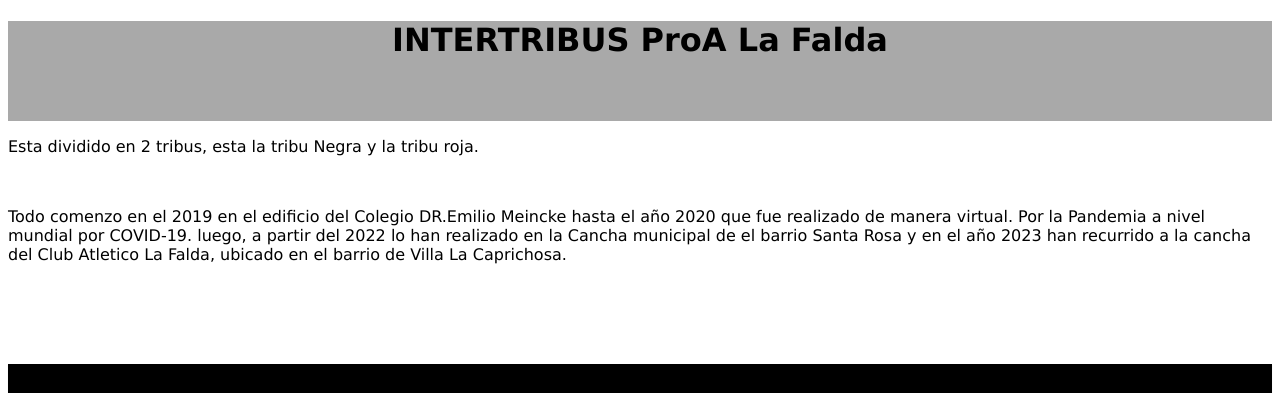
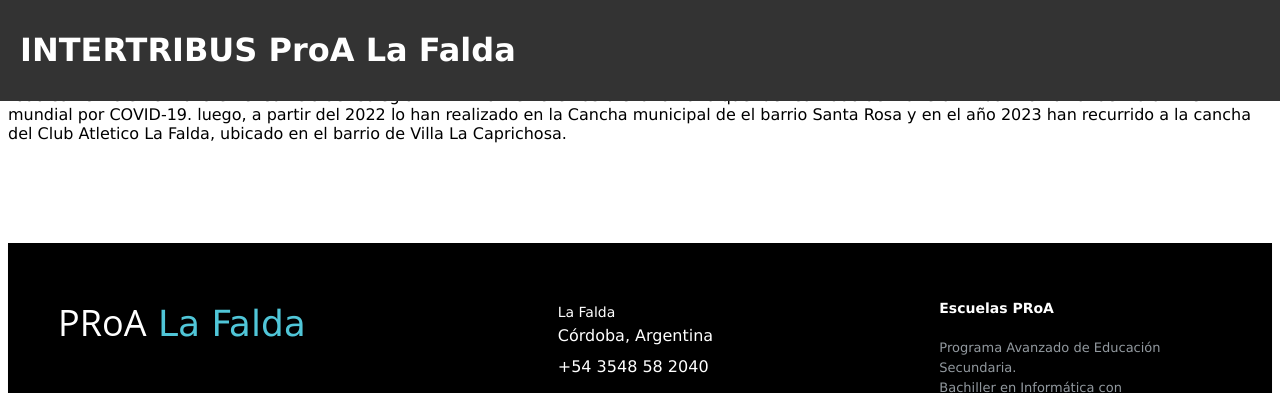
Before and after one commit to Luis-Siccardi/Practico1_5a-o_Luciano, a plain HTML site: page index.html in a window 1280 px wide. Shown: the top 393 px of the page. Drawn offline with Linux system fonts and the light colour scheme.

Commit message:
Update style.css

```diff
--- a/style.css
+++ b/style.css
@@ -1,8 +1,14 @@
-header{
-    background-color: darkgray;
-    text-align: center;
-    height: 100px;
+header {
+    position: fixed;
+    top: 0;
+    left: 0;
+    width: 100%;
+    background-color: #333; /* Color de fondo del encabezado */
+    color: white; /* Color del texto del encabezado */
+    padding: 10px 20px; /* Espaciado interno del encabezado */
+    z-index: 1000; /* Para asegurarse de que esté por encima del resto del contenido */
 }
+
 
 *{
     font-family: Verdana, Geneva, Tahoma, sans-serif;
```
